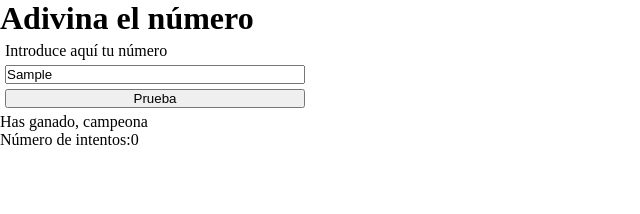
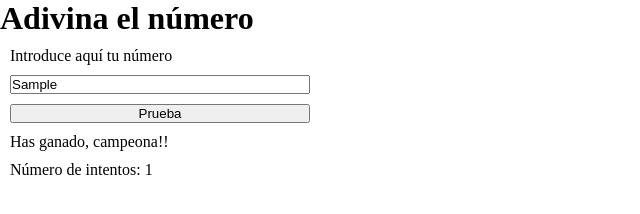
Before and after one commit to elialcodes/guess-the-number, a plain HTML site: page index.html in a window 1280 px wide. Both pictures are taken after typing "Sample" into the empty fields and a click on the button "Prueba". Shown: the whole page, without its empty margins (0-640 px from the left). Drawn offline with Linux system fonts and the light colour scheme.

Commit message:
js ended and working

```diff
--- a/main.js
+++ b/main.js
@@ -1,28 +1,42 @@
 'use strict';
 
+//Creo las constantes a partir de elementos del HTML:
 const inputNumber = document.querySelector('.js-inputNumber');
 const buttonTest = document.querySelector('.js-inputButtonTest');
 const inputHint = document.querySelector('.js-inputHint');
 const inputTried = document.querySelector('.js-inputTried');
 
+//Función para obtener un número aleatorio de 1 a 100 y la guardo en una constante:
 function getRandomNumber(max) {
   return Math.ceil(Math.random() * max);
 }
 const randomNumber = getRandomNumber(100);
 console.log(randomNumber);
 
-function handleTakeNumber(event) {
+//Función para saber si hemos acertado al introducir el número:
+function takeNumber(event) {
   event.preventDefault();
   const inputNumberValue = parseInt(inputNumber.value);
-  console.log(inputNumberValue);
   if (inputNumberValue < 1 || inputNumberValue > 100) {
-    inputHint.innerText = 'Elnúmero debe estar entre 1 y 100';
+    inputHint.innerText = 'El número debe estar entre 1 y 100';
   } else if (inputNumberValue < randomNumber) {
     inputHint.innerText = 'Demasiado bajo';
   } else if (inputNumberValue > randomNumber) {
     inputHint.innerText = 'Demasiado alto';
   } else {
-    inputHint.innerText = 'Has ganado, campeona';
+    inputHint.innerText = 'Has ganado, campeona!!';
   }
 }
-buttonTest.addEventListener('click', handleTakeNumber);
+let counter = 0;
+function numberTries(event) {
+  event.preventDefault();
+  counter++;
+  inputTried.innerText = 'Número de intentos: ' + counter;
+}
+
+function handleGuessNumber(event) {
+  event.preventDefault();
+  takeNumber(event);
+  numberTries(event);
+}
+buttonTest.addEventListener('click', handleGuessNumber);
--- a/style.css
+++ b/style.css
@@ -5,8 +5,9 @@
 }
 label,
 input,
-button {
+button,
+p {
   display: block;
-  margin: 5px;
+  margin: 10px;
   width: 300px;
 }
```
